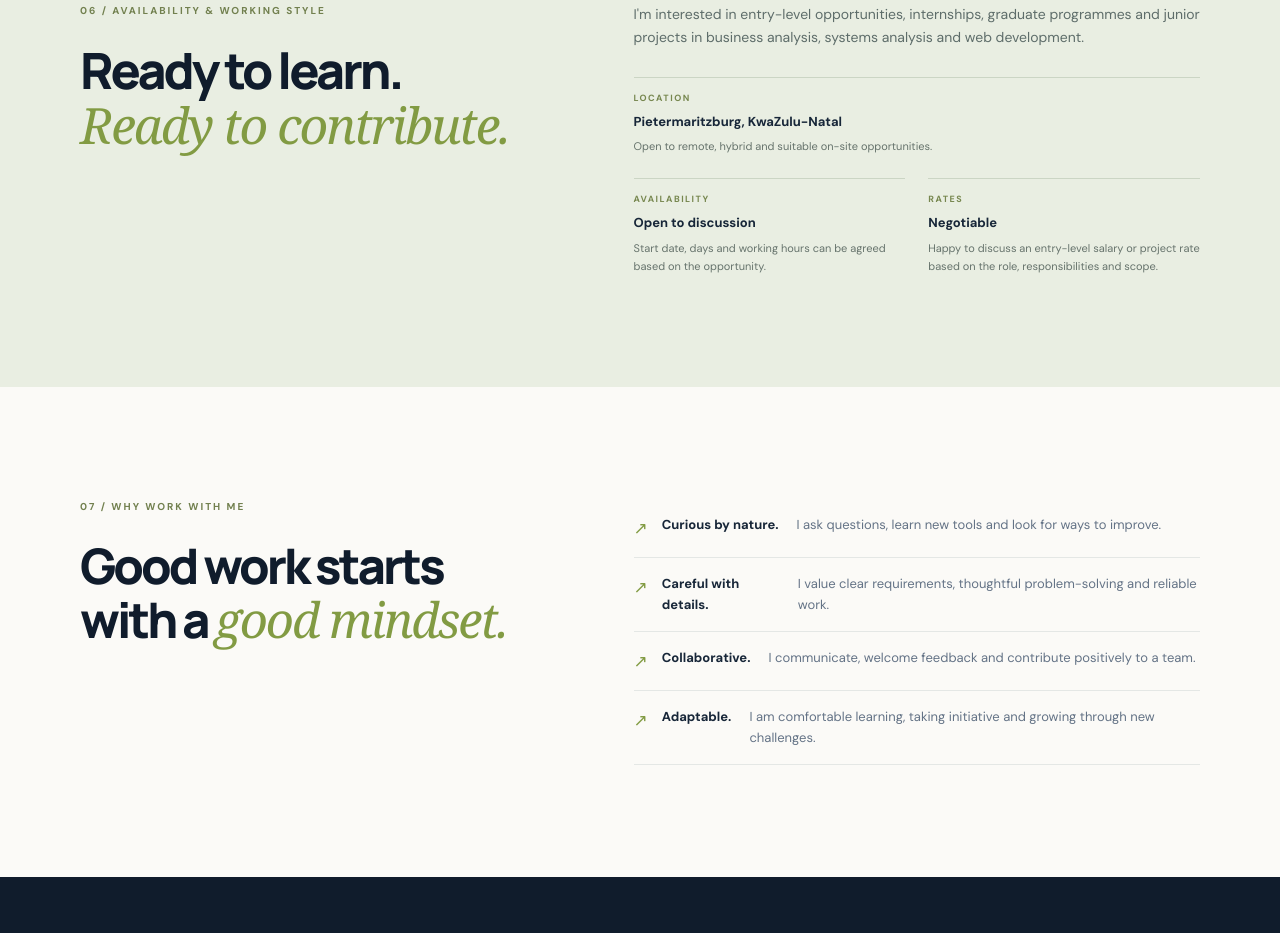
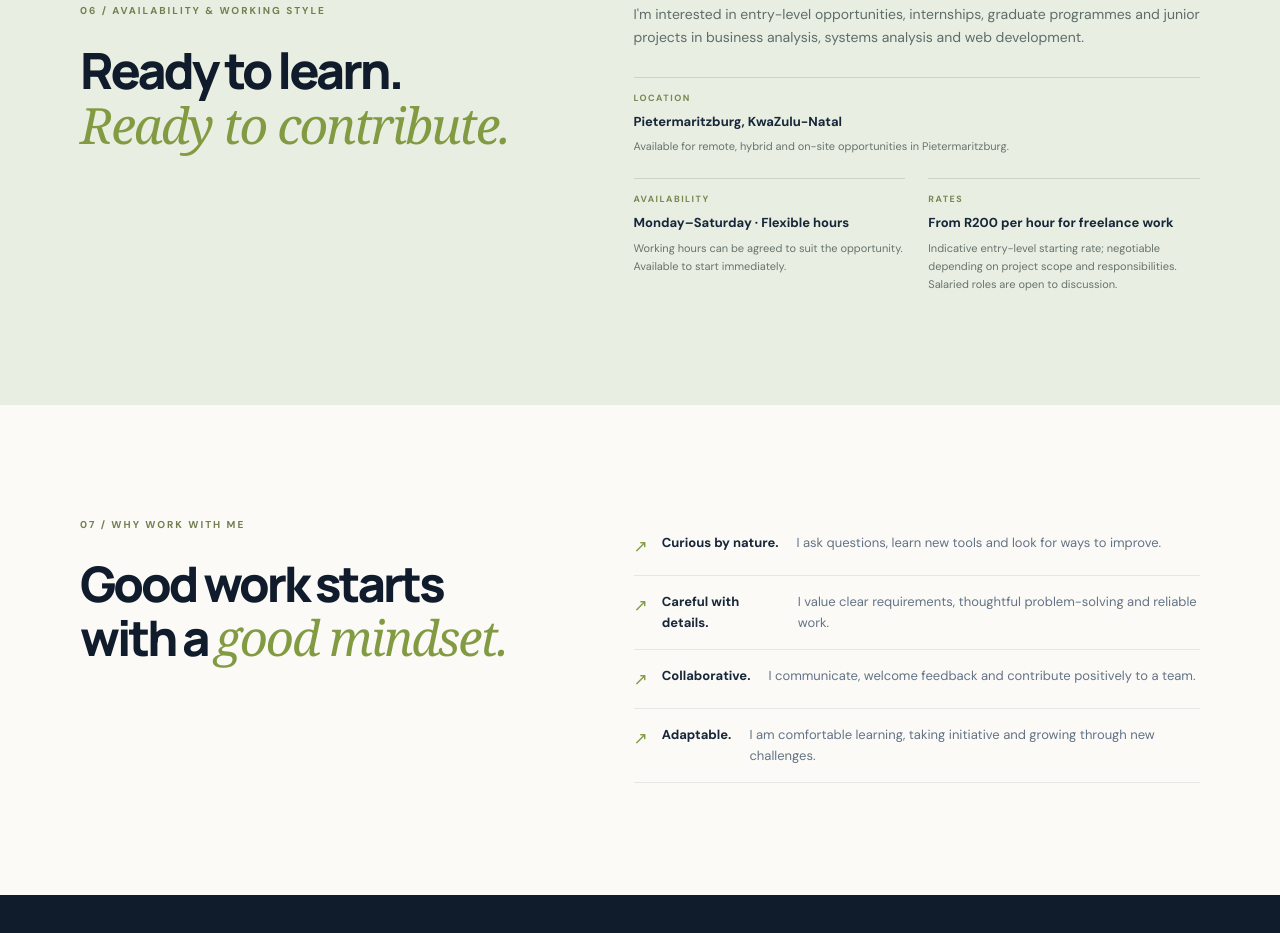
Before and after one commit to ntombizodwantlahla/ntombizodwa-business-website, a plain HTML site: page index.html in a window 1280 px wide. Shown: the part 4532-5465 px from the top of the page. Drawn offline with Linux system fonts and the light colour scheme.

Commit message:
Update availability and entry-level rates

```diff
--- a/index.html
+++ b/index.html
@@ -96,7 +96,7 @@
     </section>
 
     <section class="section availability-section" id="availability">
-      <div class="container availability-grid"><div><p class="eyebrow">06 / AVAILABILITY & WORKING STYLE</p><h2>Ready to learn.<br><em>Ready to contribute.</em></h2></div><div class="availability-copy"><p>I'm interested in entry-level opportunities, internships, graduate programmes and junior projects in business analysis, systems analysis and web development.</p><div class="availability-details"><div><span>LOCATION</span><strong>Pietermaritzburg, KwaZulu-Natal</strong><small>Open to remote, hybrid and suitable on-site opportunities.</small></div><div><span>AVAILABILITY</span><strong>Open to discussion</strong><small>Start date, days and working hours can be agreed based on the opportunity.</small></div><div><span>RATES</span><strong>Negotiable</strong><small>Happy to discuss an entry-level salary or project rate based on the role, responsibilities and scope.</small></div></div></div></div>
+      <div class="container availability-grid"><div><p class="eyebrow">06 / AVAILABILITY & WORKING STYLE</p><h2>Ready to learn.<br><em>Ready to contribute.</em></h2></div><div class="availability-copy"><p>I'm interested in entry-level opportunities, internships, graduate programmes and junior projects in business analysis, systems analysis and web development.</p><div class="availability-details"><div><span>LOCATION</span><strong>Pietermaritzburg, KwaZulu-Natal</strong><small>Available for remote, hybrid and on-site opportunities in Pietermaritzburg.</small></div><div><span>AVAILABILITY</span><strong>Monday–Saturday · Flexible hours</strong><small>Working hours can be agreed to suit the opportunity. Available to start immediately.</small></div><div><span>RATES</span><strong>From R200 per hour for freelance work</strong><small>Indicative entry-level starting rate; negotiable depending on project scope and responsibilities. Salaried roles are open to discussion.</small></div></div></div></div>
     </section>
 
     <section class="section why-section">
```
